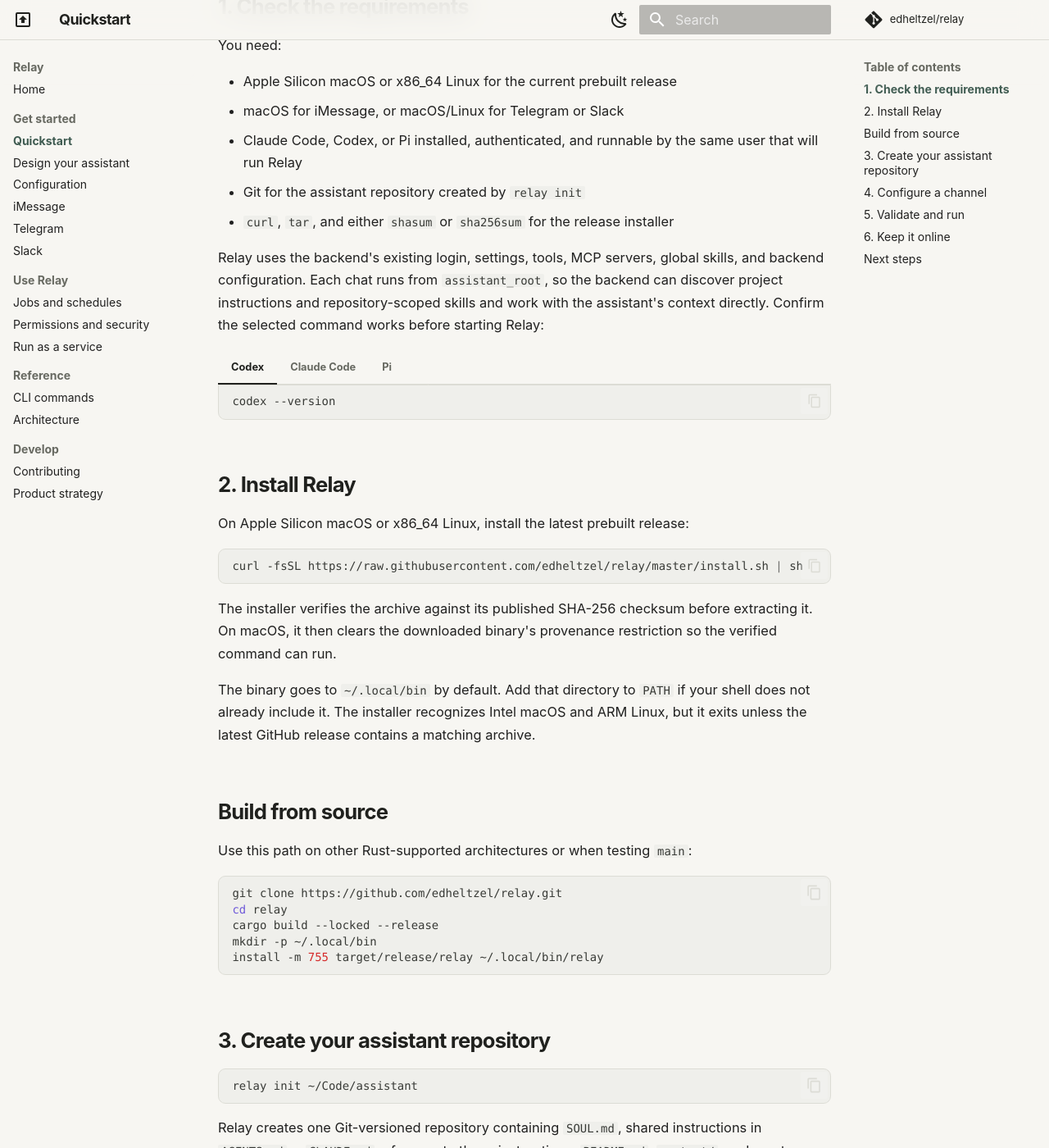
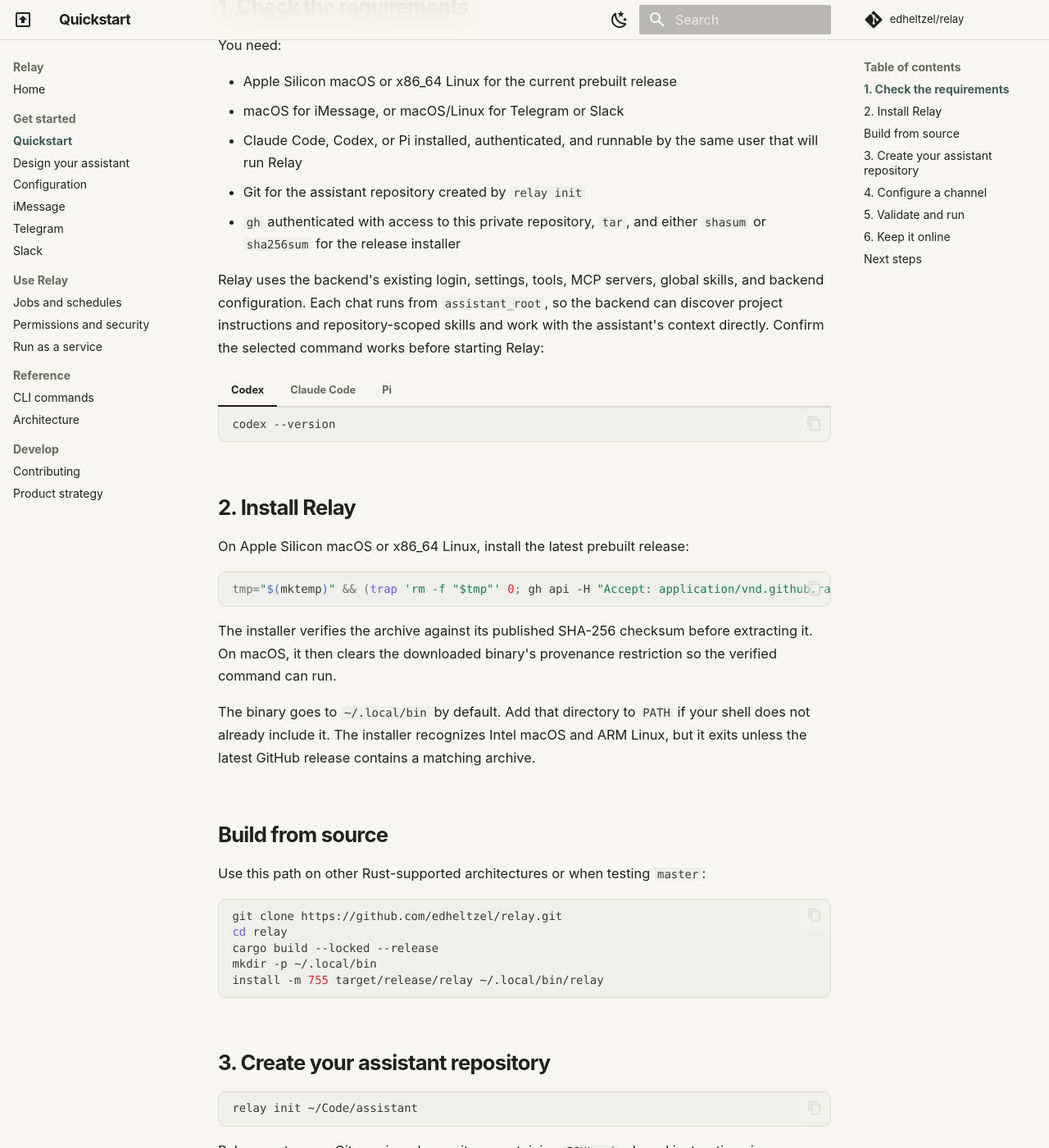
Before and after one commit to edheltzel/Relay, an MkDocs documentation site: the page built from docs/getting-started.md, in a window 1280 px wide and 1400 px high, scrolled down 326 px. Shown: the whole window at 82% size. Built offline with MkDocs 1.6.1 and Material for MkDocs 9.7.7, drawn with Linux system fonts in a browser that asks for light colours; comment, search, counter and statistics services are not loaded.

Commit message:
fix: complete Relay identity cutover
Remove the remaining Relay-era runtime, fixture, and branch references. Make private release installation use authenticated GitHub CLI downloads with explicit auth and complete-asset failures, and document a failure-safe bootstrap.

````diff
--- a/docs/getting-started.md
+++ b/docs/getting-started.md
@@ -13,7 +13,8 @@
 - Claude Code, Codex, or Pi installed, authenticated, and runnable by the same
   user that will run Relay
 - Git for the assistant repository created by `relay init`
-- `curl`, `tar`, and either `shasum` or `sha256sum` for the release installer
+- `gh` authenticated with access to this private repository, `tar`, and either
+  `shasum` or `sha256sum` for the release installer
 
 Relay uses the backend's existing login, settings, tools, MCP servers, global
 skills, and backend configuration. Each chat runs from `assistant_root`, so the
@@ -44,7 +45,7 @@
 On Apple Silicon macOS or x86_64 Linux, install the latest prebuilt release:
 
 ```sh
-curl -fsSL https://raw.githubusercontent.com/edheltzel/relay/master/install.sh | sh
+tmp="$(mktemp)" && (trap 'rm -f "$tmp"' 0; gh api -H "Accept: application/vnd.github.raw+json" 'repos/edheltzel/relay/contents/install.sh?ref=master' >"$tmp" && sh "$tmp")
 ```
 
 The installer verifies the archive against its published SHA-256 checksum
@@ -58,7 +59,7 @@
 
 ## Build from source
 
-Use this path on other Rust-supported architectures or when testing `main`:
+Use this path on other Rust-supported architectures or when testing `master`:
 
 ```sh
 git clone https://github.com/edheltzel/relay.git
````
Also changed, not shown: README.md (+4 -3 lines), docs/index.md (+1 -1 lines), 3 other files.
